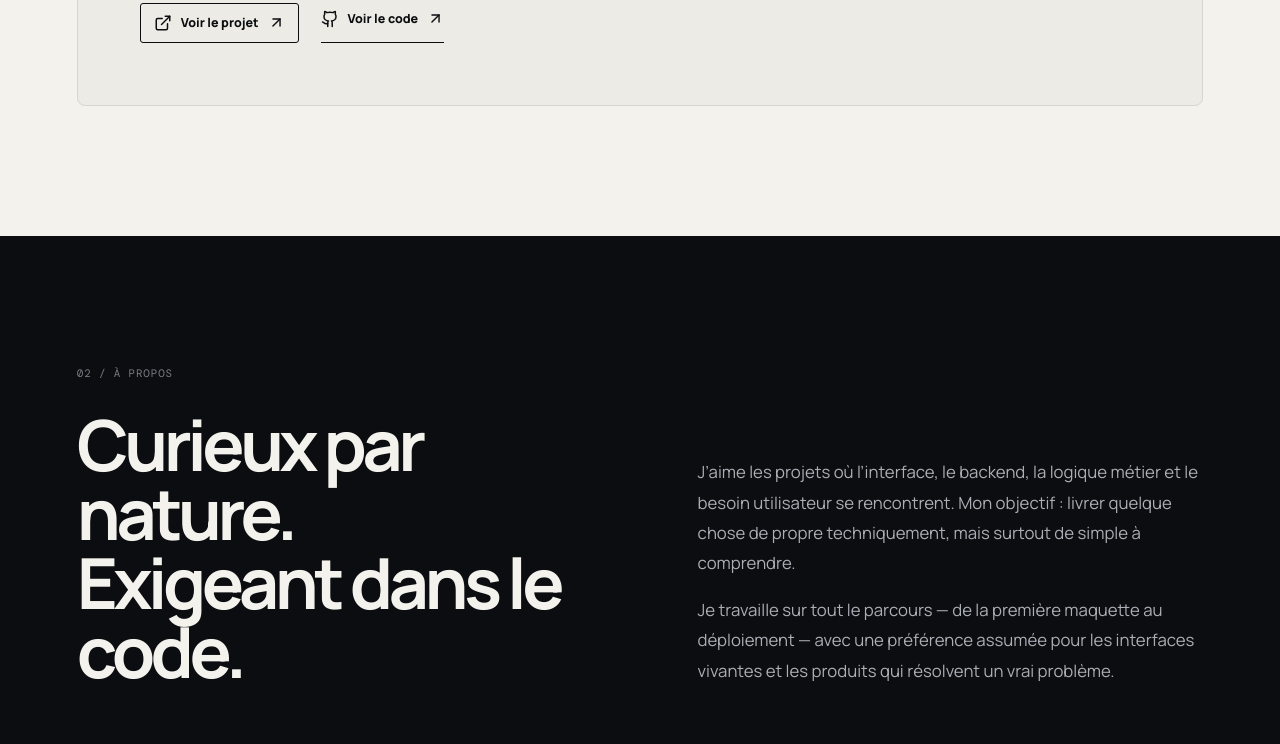
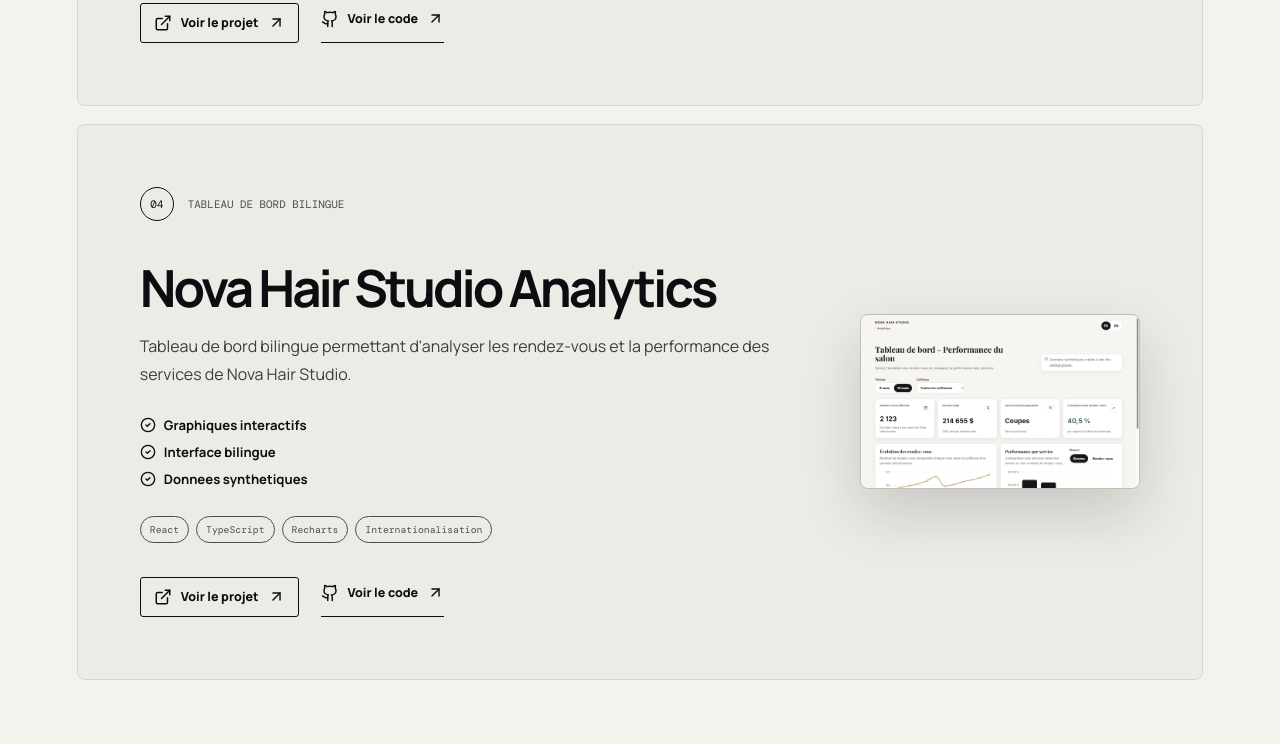
Before and after one commit to Azzam0v/azzam-portfolio, a React (Vite) app: page / in a window 1280 px wide. Shown: the part 2740-3484 px from the top of the page. Built offline with nearby package versions, Linux system fonts and the light colour scheme.

Commit message:
Add Nova Hair dashboard project

```diff
--- a/src/components/ProjectCard.jsx
+++ b/src/components/ProjectCard.jsx
@@ -1,5 +1,6 @@
 import {
   ArrowUpRight,
+  BarChart3,
   BrainCircuit,
   CheckCircle2,
   Dumbbell,
@@ -11,6 +12,7 @@
 const projectIcons = {
   rzo: Dumbbell,
   nova: Scissors,
+  novaAnalytics: BarChart3,
   memory: BrainCircuit,
 };
 
@@ -40,6 +42,7 @@
           ))}
         </div>
         <div className="project-actions">
+          {project.live ? (
             <a
               className="project-link project-link--primary"
               href={project.live}
@@ -50,6 +53,13 @@
               Voir le projet
               <ArrowUpRight size={17} />
             </a>
+          ) : (
+            <span className="project-link project-link--disabled">
+              <ExternalLink size={18} />
+              URL a completer
+            </span>
+          )}
+          {project.github ? (
             <a
               className="project-link"
               href={project.github}
@@ -60,8 +70,17 @@
               Voir le code
               <ArrowUpRight size={17} />
             </a>
+          ) : (
+            <span className="project-link project-link--disabled">
+              <Github size={18} />
+              Depot a completer
+            </span>
+          )}
         </div>
       </div>
+      {project.image ? (
+        <img className="project-preview" src={project.image} alt={`Apercu de ${project.name}`} />
+      ) : project.live ? (
         <a
           className="project-icon"
           href={project.live}
@@ -73,6 +92,12 @@
           <span>{project.number}</span>
           <ArrowUpRight aria-hidden="true" />
         </a>
+      ) : (
+        <div className="project-icon" aria-hidden="true">
+          <ProjectIcon />
+          <span>{project.number}</span>
+        </div>
+      )}
     </article>
   );
 }
--- a/src/data/projects.js
+++ b/src/data/projects.js
@@ -35,4 +35,17 @@
     live: 'https://azzam0v.github.io/memory-safari/',
     github: 'https://github.com/Azzam0v/memory-safari',
   },
+  {
+    id: 'novaAnalytics',
+    number: '04',
+    name: 'Nova Hair Studio Analytics',
+    category: 'Tableau de bord bilingue',
+    description:
+      "Tableau de bord bilingue permettant d'analyser les rendez-vous et la performance des services de Nova Hair Studio.",
+    highlights: ['Graphiques interactifs', 'Interface bilingue', 'Donnees synthetiques'],
+    technologies: ['React', 'TypeScript', 'Recharts', 'Internationalisation'],
+    live: 'https://azzam0v.github.io/nova-hair-dashboard/',
+    github: 'https://github.com/Azzam0v/nova-hair-dashboard',
+    image: '/nova-hair-dashboard-preview.png',
+  },
 ];
--- a/src/styles.css
+++ b/src/styles.css
@@ -520,6 +520,15 @@
   transform: translate(3px, -3px);
 }
 
+.project-link--disabled {
+  color: #777c84;
+  cursor: not-allowed;
+}
+
+.project-link--disabled:hover svg:last-child {
+  transform: none;
+}
+
 .project-icon {
   position: relative;
   width: min(100%, 240px);
@@ -559,6 +568,17 @@
 .project-icon:hover {
   border-radius: 22%;
   transform: rotate(4deg) scale(1.03);
+}
+
+.project-preview {
+  width: min(100%, 360px);
+  aspect-ratio: 16 / 10;
+  justify-self: end;
+  object-fit: cover;
+  border: 1px solid #bfc0b8;
+  border-radius: 8px;
+  background: #f7f6f1;
+  box-shadow: 0 24px 60px rgba(11, 13, 16, 0.16);
 }
 
 .about-section {
@@ -791,6 +811,10 @@
     width: 170px;
     justify-self: start;
   }
+
+  .project-preview {
+    justify-self: start;
+  }
 }
 
 @media (max-width: 650px) {
```
Also changed, not shown: public/nova-hair-dashboard-preview.png (added). Lines whose indentation alone changed are shown as unchanged.
